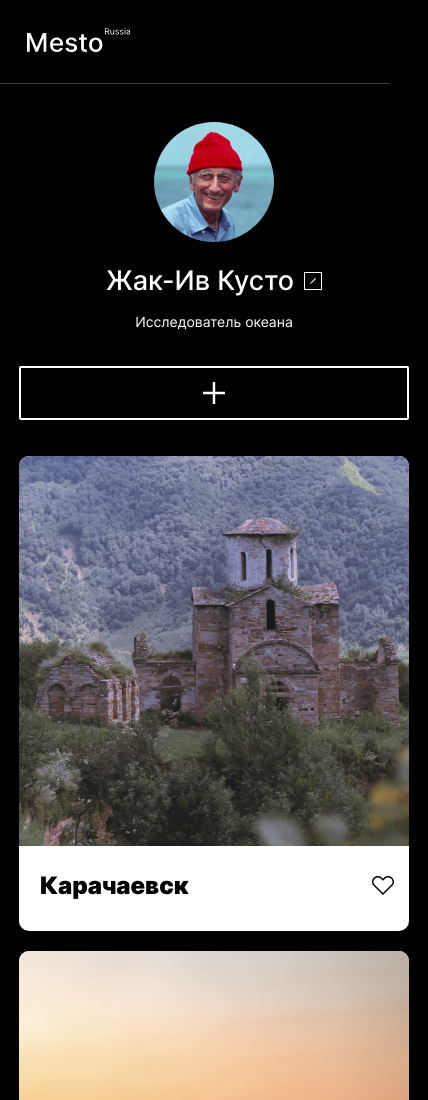
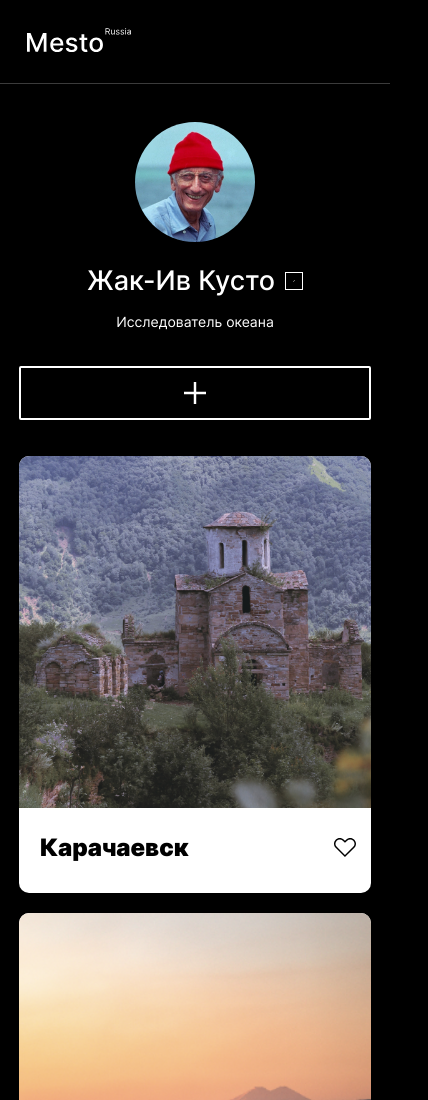
Before and after one commit to DimaNovik90/mesto, a plain HTML site: page index.html in a window 390 px wide. Shown: the top 1100 px of the page, 428 px wide, since content can reach past the window. Drawn offline with Linux system fonts and the light colour scheme; files whose address does not match are found by name.

Commit message:
готовый адаптив

```diff
--- a/blocks/card/card.css
+++ b/blocks/card/card.css
@@ -1,5 +1,6 @@
 .card {
   display: flex;
+  width: 100%;
   flex-direction: column;
   background-color: #fff;
   border-radius: 10px;
--- a/blocks/content/content.css
+++ b/blocks/content/content.css
@@ -3,9 +3,14 @@
   min-width: 320px;
   margin: 0 auto;
 }
-@media screen and (min-width: 320px) and (max-width: 400px) {
+@media screen and (min-width: 320px) and (max-width: 598px) {
   .content {
-  width: 100%;
-  padding: 0 19px;
+    padding: 0 19px;
+    box-sizing: border-box;
+  }
 }
+@media screen and (min-width: 501px) and (max-width: 897px) {
+  .content {
+    padding: 0 9px;
+  }
 }
--- a/blocks/footer/footer.css
+++ b/blocks/footer/footer.css
@@ -4,8 +4,3 @@
   padding: 67px 0 60px;
   margin: 0 auto;
 }
-@media screen and (min-width: 320px) and (max-width: 400px) {
-  .footer {
-    padding: 48px 19px 36px 19px;
-  }
-}
--- a/blocks/header/__logo/header__logo.css
+++ b/blocks/header/__logo/header__logo.css
@@ -6,9 +6,17 @@
   background-size: cover;
   background-repeat: no-repeat;
 }
+
 @media screen and (min-width: 320px) and (max-width: 400px) {
   .header__logo {
-    width: 103px;
+    width: 104px;
     height: 24px;
   }
 }
+@media screen and (min-width: 401px) and (max-width: 500px) {
+  .header__logo {
+    width: 127px;
+    height: 29px;
+  }
+
+}
--- a/blocks/header/header.css
+++ b/blocks/header/header.css
@@ -4,9 +4,21 @@
   padding: 45px 0 41px;
   border-bottom: 1px solid rgba(84, 84, 84, .7);
   margin: 0 auto;
+  box-sizing: border-box;
 }
+
 @media screen and (min-width: 320px) and (max-width: 400px) {
   .header {
     padding: 28px 0 31px 27px;
   }
 }
+@media screen and (min-width: 401px) and (max-width: 500px) {
+  .header {
+    padding: 22px 0 22px 23px;
+  }
+}
+@media screen and (min-width: 501px) and (max-width: 900px) {
+  .header {
+    padding-left: 10px;
+  }
+}
--- a/blocks/info-user/__container/info-user__container.css
+++ b/blocks/info-user/__container/info-user__container.css
@@ -1,9 +1,13 @@
 .info-user__container {
+  display: flex;
+  flex-direction: column;
+  flex-wrap: wrap;
   padding-left: 30px;
 }
-@media screen and (min-width: 320px) and (max-width: 400px) {
+
+@media screen and (min-width: 320px) and (max-width: 600px) {
   .info-user__container {
-   padding: 22px 0 36px;
-   margin: 0 auto;
+    padding: 22px 0 36px 0;
+
+  }
 }
-}
--- a/blocks/info-user/__discription/info-user__discription.css
+++ b/blocks/info-user/__discription/info-user__discription.css
@@ -6,10 +6,10 @@
   color: #fff;
   padding-top: 16px;
 }
-@media screen and (min-width: 320px) and (max-width: 400px) {
+@media screen and (min-width: 320px) and (max-width: 600px) {
   .info-user__discription {
     font-size: 14px;
     line-height: 17px;
     text-align: center;
+  }
 }
-}
--- a/blocks/info-user/__imag/info-user__imag.css
+++ b/blocks/info-user/__imag/info-user__imag.css
@@ -3,8 +3,3 @@
   width: 120px;
   height: auto;
 }
-@media screen and (min-width: 320px) and (max-width: 400px) {
-  .info-user__imag {
-    margin: 0 auto;
-}
-}
--- a/blocks/info-user/__name-button/info-user__name-button.css
+++ b/blocks/info-user/__name-button/info-user__name-button.css
@@ -18,14 +18,13 @@
   margin-left: 18px;
 }
 .info-user__name-button:hover {
-  transition: opacity .9s ease-out;
-  opacity: .6;
+  transition: opacity 0.9s ease-out;
+  opacity: 0.6;
 }
-@media screen and (min-width: 320px) and (max-width: 400px) {
+@media screen and (min-width: 320px) and (max-width: 600px) {
   .info-user__name-button {
     width: 18px;
     height: 18px;
-   padding: 5px;
     margin-left: 10px;
   }
 }
--- a/blocks/info-user/__name/info-user__name.css
+++ b/blocks/info-user/__name/info-user__name.css
@@ -7,9 +7,10 @@
   font-size: 42px;
   line-height: 48px;
 }
-@media screen and (min-width: 320px) and (max-width: 400px) {
+
+@media screen and (min-width: 320px) and (max-width: 600px) {
   .info-user__name {
     font-size: 27px;
     line-height: 33px;
+  }
 }
-}
--- a/blocks/info-user/info-user.css
+++ b/blocks/info-user/info-user.css
@@ -1,10 +1,10 @@
 .info-user {
   display: flex;
   align-items: center;
+  flex-wrap: wrap;
 }
 @media screen and (min-width: 320px) and (max-width: 400px) {
   .info-user {
-    flex-wrap: wrap;
     width: 100%;
     flex-direction: column;
 
--- a/blocks/items-foto/items-foto.css
+++ b/blocks/items-foto/items-foto.css
@@ -5,9 +5,3 @@
   row-gap: 20px;
   column-gap: 17px;
 }
-@media screen and (min-width: 320px) and (max-width: 400px) {
-  .items-foto {
-    grid-template-columns: 100%;
-    column-gap: 0;
-  }
-}
--- a/blocks/page/page.css
+++ b/blocks/page/page.css
@@ -2,7 +2,6 @@
   max-width: 1280px;
   min-width: 320px;
   margin: 0 auto;
-  box-sizing: border-box;
   font-family: 'Inter', Arial, Helvetica, sans-serif;
   font-style: normal;
   -moz-osx-font-smoothing: grayscale;
--- a/blocks/profile/__button-add/profile__button-add.css
+++ b/blocks/profile/__button-add/profile__button-add.css
@@ -11,13 +11,14 @@
 	font: inherit;
 	cursor: pointer;
 	outline: inherit;
+  box-sizing: border-box;
 }
 .profile__button-add:hover {
   transition: opacity .9s ease-out;
   opacity: .6;
 }
-@media screen and (min-width: 320px) and (max-width: 400px) {
+@media screen and (min-width: 320px) and (max-width: 600px) {
   .profile__button-add {
     width: 100%;
+  }
 }
-}
--- a/blocks/profile/profile.css
+++ b/blocks/profile/profile.css
@@ -3,11 +3,12 @@
   justify-content: space-between;
   align-items: center;
   padding: 36px 0 47px 0;
+  flex-wrap: wrap;
 }
 
-@media screen and (min-width: 320px) and (max-width: 400px) {
+@media screen and (min-width: 320px) and (max-width: 600px) {
   .profile {
-    flex-wrap: wrap;
+    flex-direction: column;
     padding: 38px 0 36px 0;
+  }
 }
-}
--- a/index.html
+++ b/index.html
@@ -20,8 +20,6 @@
               Жак-Ив Кусто
               <button class="info-user__name-button">
                 <svg
-                  width="10"
-                  height="10"
                   viewBox="0 0 10 10"
                   fill="none"
                   xmlns="http://www.w3.org/2000/svg"
```
Lines whose indentation alone changed are shown as unchanged.
